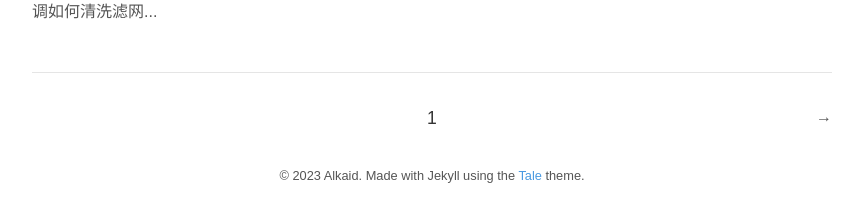
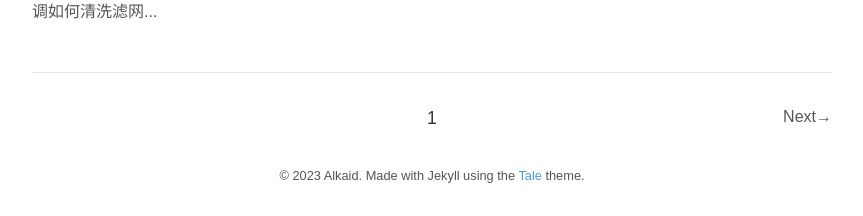
Before and after one commit to AlkaidWaong/ifoz, a Jekyll site: the page built from index.html, in a window 1280 px wide and 900 px high, scrolled down 2140 px. Shown: the part 681-897 px from the top of the window, without its empty margins (208-1071 px from the left). Built offline with Jekyll 4.4.1, drawn with Linux system fonts in a browser that asks for light colours; the list of posts is cut into pages by our own code; comment, search, counter and statistics services are not loaded.

Commit message:
Update home.html

```diff
--- a/_layouts/home.html
+++ b/_layouts/home.html
@@ -16,10 +16,10 @@
 
 <div class="pagination">
   {% if paginator.previous_page %}
-    <a href="{{ paginator.previous_page_path | prepend: site.baseurl }}" class="left arrow">&#8592;</a>
+    <a href="{{ paginator.previous_page_path | prepend: site.baseurl }}" class="left arrow">&#8592;Previous</a>
   {% endif %}
   {% if paginator.next_page %}
-    <a href="{{ paginator.next_page_path | prepend: site.baseurl }}" class="right arrow">&#8594;</a>
+    <a href="{{ paginator.next_page_path | prepend: site.baseurl }}" class="right arrow">Next&#8594;</a>
   {% endif %}
 
   <span>{{ paginator.page }}</span>
```
